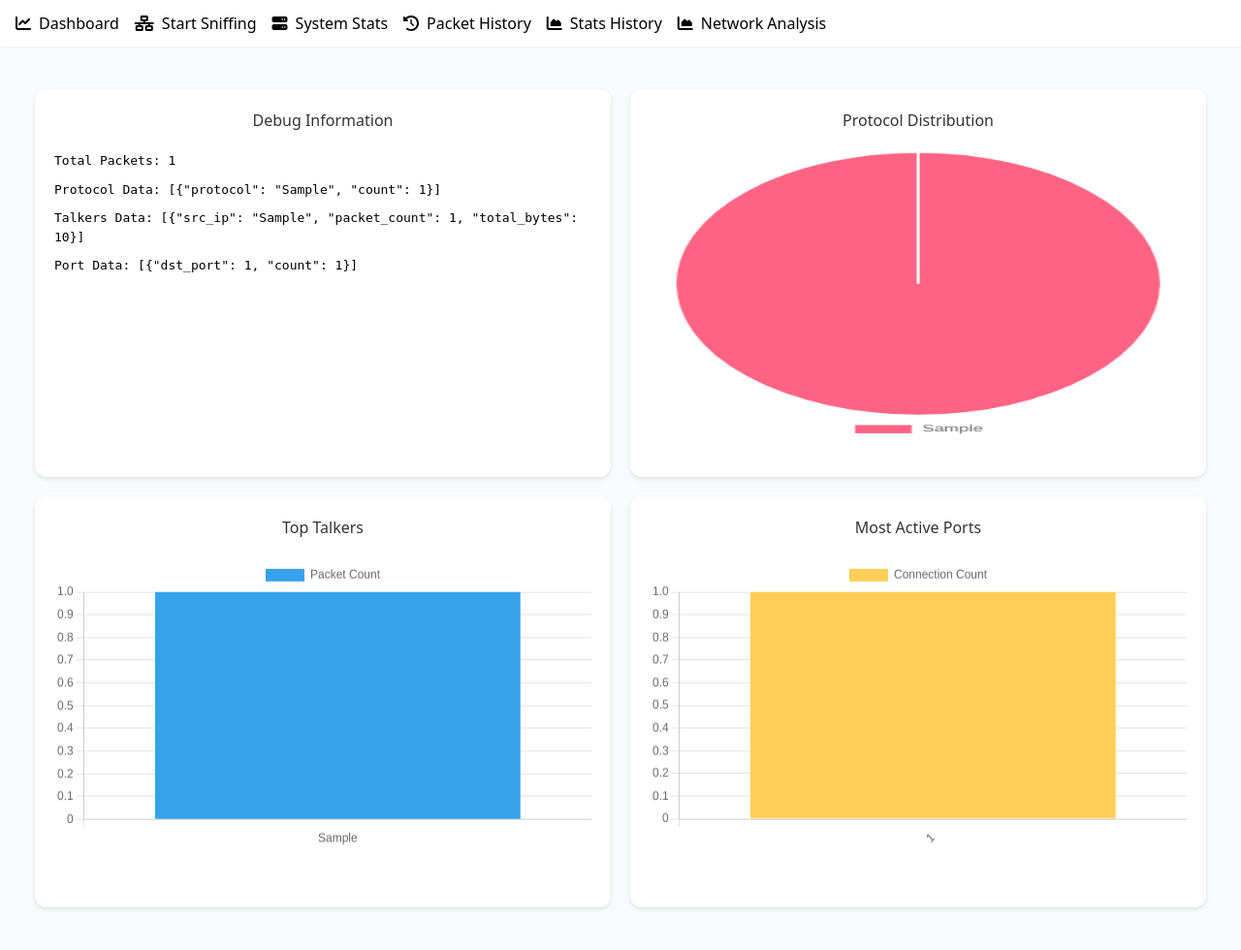
After one commit to Tamzeeni/NetCreep, a Django app: page /monitor/network-analysis/ in a window 1280 px wide. The commit adds this page. Shown: the whole page at 97% size. Run offline with Django 5.2, Linux system fonts and the light colour scheme; tables that the repository leaves empty hold one stand-in row (values such as "Sample post"); some libraries are stand-ins or nearby versions.

Commit message:
added Network Analysis

```diff
--- a/monitor/urls.py
+++ b/monitor/urls.py
@@ -13,4 +13,5 @@ urlpatterns = [
     ),
     path("system-stats-json/", views.system_stats_json, name="system_stats_json"),
     path("anomalies/", views.anomalies_view, name="anomalies"),
+    path('network-analysis/', views.network_analysis_view, name='network_analysis'),
 ]
--- a/monitor/views.py
+++ b/monitor/views.py
@@ -10,10 +10,12 @@ from django.http import JsonResponse
 from .system_monitor import get_system_stats
 from django.db.models import Q
 import logging
+from django.db.models import Count, Sum
+from django.utils import timezone
+from datetime import timedelta
 
 
 logger = logging.getLogger(__name__)
-
 
 def dashboard_view(request):
     # Get initial data for first page load
@@ -110,3 +112,64 @@ def anomalies_view(request):
     return render(
         request, "monitor/anomalies.html", {"recent_anomalies": recent_anomalies}
     )
+
+
+def get_protocol_distribution():
+    return (Packet.objects
+            .values('protocol')
+            .annotate(count=Count('id'))
+            .order_by('-count'))
+
+def get_top_talkers():
+    return (Packet.objects
+            .values('src_ip')
+            .annotate(
+                packet_count=Count('id'),
+                total_bytes=Sum('size')
+            )
+            .order_by('-packet_count')[:10])
+
+def get_port_activity():
+    return (Packet.objects
+            .filter(dst_port__isnull=False)
+            .values('dst_port')
+            .annotate(count=Count('id'))
+            .order_by('-count')[:10])
+
+def network_analysis_view(request):
+    # Get protocol distribution
+    protocol_dist = list(Packet.objects
+        .values('protocol')
+        .annotate(count=Count('id'))
+        .order_by('-count'))
+    print("Protocol Distribution:", protocol_dist)  # Debug print
+
+    # Get top talkers
+    top_talkers = list(Packet.objects
+        .values('src_ip')
+        .annotate(
+            packet_count=Count('id'),
+            total_bytes=Sum('size')
+        )
+        .exclude(src_ip__isnull=True)
+        .order_by('-packet_count')[:10])
+    print("Top Talkers:", top_talkers)  # Debug print
+
+    # Get port activity
+    port_activity = list(Packet.objects
+        .values('dst_port')
+        .annotate(count=Count('id'))
+        .exclude(dst_port__isnull=True)
+        .order_by('-count')[:10])
+    print("Port Activity:", port_activity)  # Debug print
+
+    # Create context with debug information
+    context = {
+        'protocol_distribution': json.dumps(protocol_dist, cls=DjangoJSONEncoder),
+        'top_talkers': json.dumps(top_talkers, cls=DjangoJSONEncoder),
+        'port_activity': json.dumps(port_activity, cls=DjangoJSONEncoder),
+        'debug_packet_count': Packet.objects.count()  # Add total packet count
+    }
+
+    print("Context being sent to template:", context)  # Debug print
+    return render(request, 'monitor/network_analysis.html', context)
--- a/templates/base.html
+++ b/templates/base.html
@@ -43,6 +43,9 @@
                 <a href="{% url 'system_stats_history' %}" class="nav-link">
                     <i class="fas fa-chart-area mr-2"></i>Stats History
                 </a>
+                <a href="{% url 'network_analysis' %}" class="nav-link">
+                    <i class="fas fa-chart-area mr-2"></i>Network Analysis
+                </a>
             </div>
         </div>
     </nav>
--- /dev/null
+++ b/templates/monitor/network_analysis.html
@@ -0,0 +1,222 @@
+{% extends 'base.html' %}
+
+{% block content %}
+<div class="analysis-dashboard">
+    <!-- Debug Information -->
+    <div class="analysis-card">
+        <h2>Debug Information</h2>
+        <p>Total Packets: {{ debug_packet_count }}</p>
+        <p>Protocol Data: {{ protocol_distribution }}</p>
+        <p>Talkers Data: {{ top_talkers }}</p>
+        <p>Port Data: {{ port_activity }}</p>
+    </div>
+
+    <!-- Protocol Distribution Chart -->
+    <div class="analysis-card">
+        <h2>Protocol Distribution</h2>
+        <canvas id="protocolChart"></canvas>
+    </div>
+
+    <!-- Top Talkers Chart -->
+    <div class="analysis-card">
+        <h2>Top Talkers</h2>
+        <canvas id="talkersChart"></canvas>
+    </div>
+
+    <!-- Port Activity Chart -->
+    <div class="analysis-card">
+        <h2>Most Active Ports</h2>
+        <canvas id="portsChart"></canvas>
+    </div>
+</div>
+
+<script src="https://cdn.jsdelivr.net/npm/chart.js"></script>
+<script>
+// Helper function for formatting bytes
+function formatBytes(bytes) {
+    if (bytes === 0) return '0 Bytes';
+    const k = 1024;
+    const sizes = ['Bytes', 'KB', 'MB', 'GB'];
+    const i = Math.floor(Math.log(bytes) / Math.log(k));
+    return parseFloat((bytes / Math.pow(k, i)).toFixed(2)) + ' ' + sizes[i];
+}
+
+// Port mapping for common services
+const commonPorts = {
+    '20': 'FTP Data',
+    '21': 'FTP Control',
+    '22': 'SSH',
+    '23': 'Telnet',
+    '25': 'SMTP',
+    '53': 'DNS',
+    '80': 'HTTP',
+    '443': 'HTTPS',
+    '3306': 'MySQL',
+    '3389': 'RDP',
+    '5353': 'mDNS',
+    '5432': 'PostgreSQL',
+    '27017': 'MongoDB'
+};
+
+document.addEventListener('DOMContentLoaded', function() {
+    console.log('Protocol Data:', {{ protocol_distribution|safe }});
+    console.log('Talkers Data:', {{ top_talkers|safe }});
+    console.log('Port Data:', {{ port_activity|safe }});
+
+    try {
+        // Protocol Distribution Chart
+        const protocolData = JSON.parse('{{ protocol_distribution|safe }}');
+        if (protocolData.length > 0) {
+            const total = protocolData.reduce((sum, item) => sum + item.count, 0);
+            new Chart(document.getElementById('protocolChart'), {
+                type: 'pie',
+                data: {
+                    labels: protocolData.map(item => item.protocol),
+                    datasets: [{
+                        data: protocolData.map(item => item.count),
+                        backgroundColor: [
+                            '#FF6384',
+                            '#36A2EB',
+                            '#FFCE56',
+                            '#4BC0C0',
+                            '#9966FF'
+                        ]
+                    }]
+                },
+                options: {
+                    responsive: true,
+                    plugins: {
+                        legend: {
+                            position: 'bottom'
+                        },
+                        tooltip: {
+                            callbacks: {
+                                label: function(context) {
+                                    const value = context.raw;
+                                    const percentage = ((value / total) * 100).toFixed(1);
+                                    return `${context.label}: ${value} (${percentage}%)`;
+                                }
+                            }
+                        }
+                    }
+                }
+            });
+        }
+
+        // Top Talkers Chart
+        const talkersData = JSON.parse('{{ top_talkers|safe }}');
+        if (talkersData.length > 0) {
+            new Chart(document.getElementById('talkersChart'), {
+                type: 'bar',
+                data: {
+                    labels: talkersData.map(item => item.src_ip),
+                    datasets: [{
+                        label: 'Packet Count',
+                        data: talkersData.map(item => item.packet_count),
+                        backgroundColor: '#36A2EB'
+                    }]
+                },
+                options: {
+                    responsive: true,
+                    scales: {
+                        y: {
+                            beginAtZero: true
+                        }
+                    },
+                    plugins: {
+                        tooltip: {
+                            callbacks: {
+                                label: function(context) {
+                                    const bytes = talkersData[context.dataIndex].total_bytes;
+                                    const packets = context.raw;
+                                    return [
+                                        `Packets: ${packets}`,
+                                        `Total Bytes: ${formatBytes(bytes)}`
+                                    ];
+                                }
+                            }
+                        }
+                    }
+                }
+            });
+        }
+
+        // Port Activity Chart
+        const portData = JSON.parse('{{ port_activity|safe }}');
+        if (portData.length > 0) {
+            new Chart(document.getElementById('portsChart'), {
+                type: 'bar',
+                data: {
+                    labels: portData.map(item => {
+                        const portNum = item.dst_port.toString();
+                        return commonPorts[portNum] ? `${portNum} (${commonPorts[portNum]})` : portNum;
+                    }),
+                    datasets: [{
+                        label: 'Connection Count',
+                        data: portData.map(item => item.count),
+                        backgroundColor: '#FFCE56'
+                    }]
+                },
+                options: {
+                    responsive: true,
+                    scales: {
+                        y: {
+                            beginAtZero: true
+                        },
+                        x: {
+                            ticks: {
+                                maxRotation: 45,
+                                minRotation: 45
+                            }
+                        }
+                    }
+                }
+            });
+        }
+    } catch (error) {
+        console.error('Error creating charts:', error);
+    }
+});
+</script>
+
+<style>
+.analysis-dashboard {
+    display: grid;
+    grid-template-columns: repeat(auto-fit, minmax(400px, 1fr));
+    gap: 20px;
+    padding: 20px;
+}
+
+.analysis-card {
+    background: white;
+    border-radius: 12px;
+    padding: 20px;
+    box-shadow: 0 2px 4px rgba(0,0,0,0.1);
+    min-height: 400px;
+}
+
+.analysis-card h2 {
+    margin-bottom: 20px;
+    color: #333;
+    text-align: center;
+}
+
+canvas {
+    width: 100% !important;
+    height: 300px !important;
+}
+
+/* Add some spacing for rotated labels */
+#portsChart {
+    margin-bottom: 40px;
+}
+
+/* Make debug info more readable */
+.analysis-card p {
+    word-break: break-word;
+    margin-bottom: 10px;
+    font-family: monospace;
+    white-space: pre-wrap;
+}
+</style>
+{% endblock %}
```
Also changed, not shown: monitor/models.py (+13 -0 lines), monitor/sniffer.py (+29 -15 lines), monitor/migrations/0002_alter_packet_options_packet_dst_ip_packet_dst_port_and_more.py (added), 1 other file.
